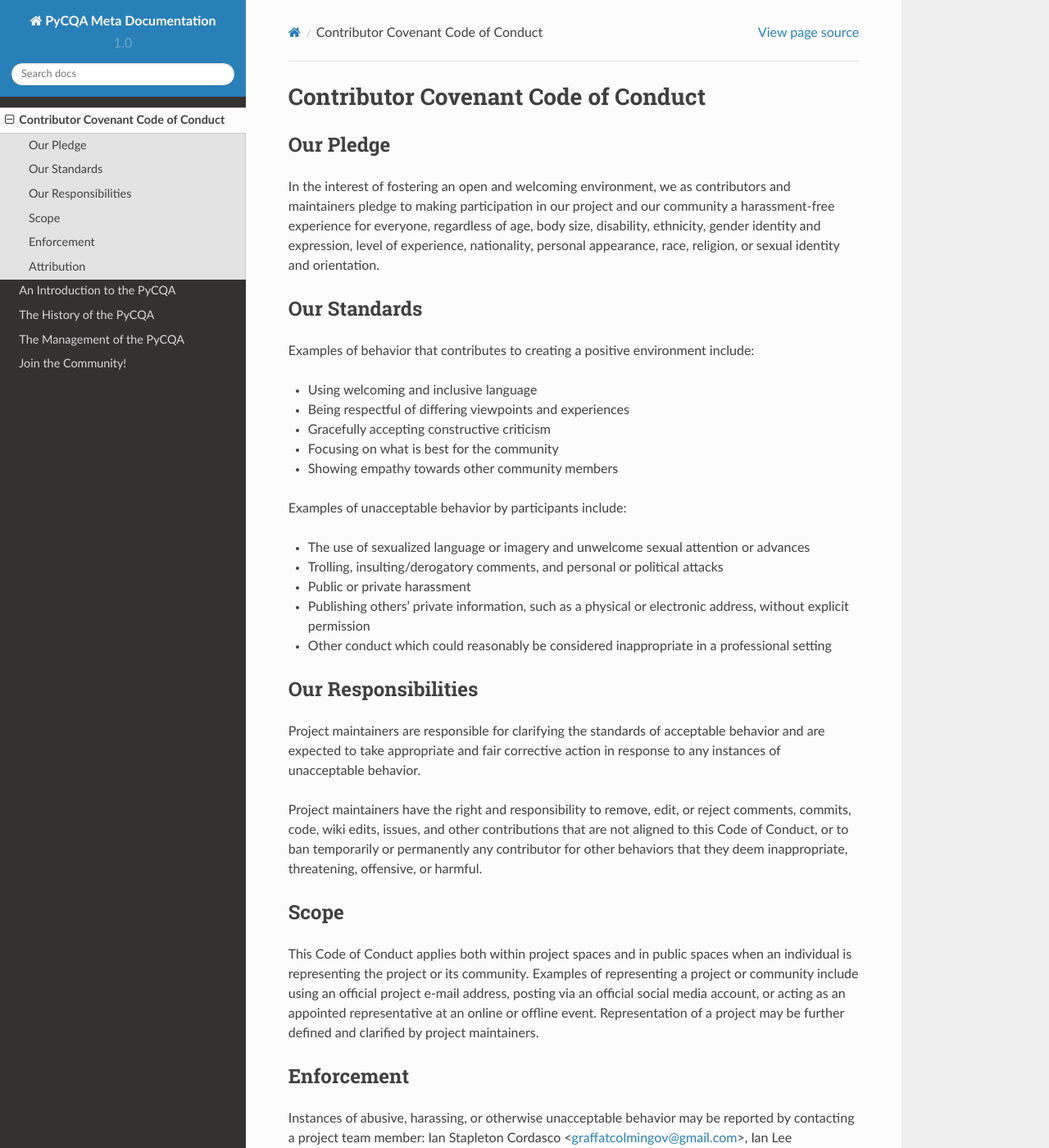
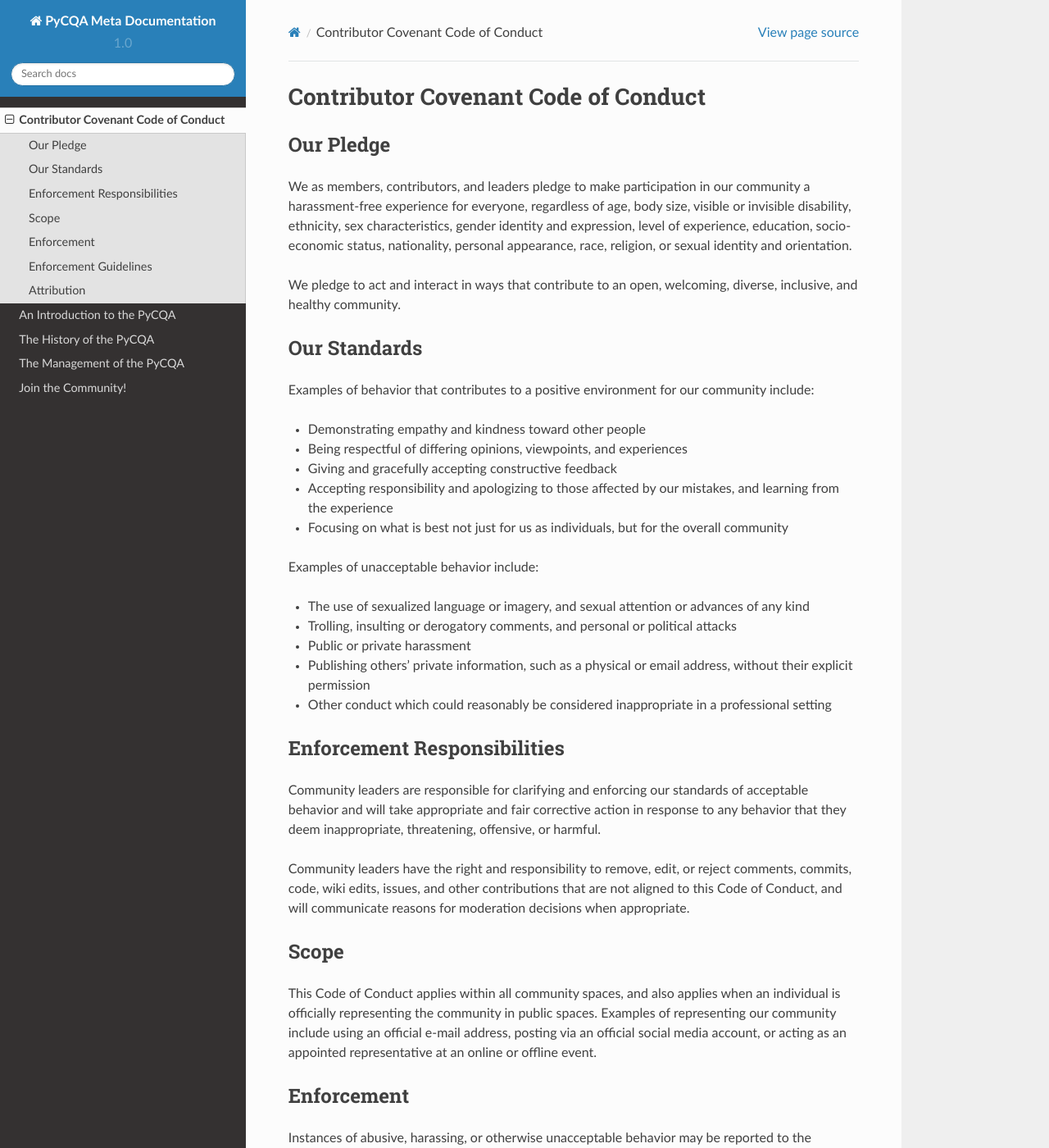
Before and after one commit to PyCQA/meta, a Sphinx documentation site: the page built from source/code-of-conduct.rst, in a window 1280 px wide and 1400 px high. Shown: the whole window at 82% size. Built offline with Sphinx 7.4.7 and the Read the Docs theme 2.0.0, drawn with Linux system fonts in a browser that asks for light colours; some of the changed text lies outside the part shown.

Commit message:
Update code of conduct to version 2.0
This change updates the code of conduct to the latest version, 2.0.
The latest version can be found here: https://www.contributor-covenant.org/version/2/0/code_of_conduct/

Fixes #34

```diff
--- a/source/code-of-conduct.rst
+++ b/source/code-of-conduct.rst
@@ -5,76 +5,134 @@
 Our Pledge
 ==========
 
-In the interest of fostering an open and welcoming environment, we as
-contributors and maintainers pledge to making participation in our project and
-our community a harassment-free experience for everyone, regardless of age, body
-size, disability, ethnicity, gender identity and expression, level of experience,
-nationality, personal appearance, race, religion, or sexual identity and
-orientation.
+We as members, contributors, and leaders pledge to make participation in our
+community a harassment-free experience for everyone, regardless of age, body
+size, visible or invisible disability, ethnicity, sex characteristics, gender
+identity and expression, level of experience, education, socio-economic status,
+nationality, personal appearance, race, religion, or sexual identity
+and orientation.
+
+We pledge to act and interact in ways that contribute to an open, welcoming,
+diverse, inclusive, and healthy community.
 
 Our Standards
 =============
 
-Examples of behavior that contributes to creating a positive environment
-include:
+Examples of behavior that contributes to a positive environment for our
+community include:
 
-* Using welcoming and inclusive language
-* Being respectful of differing viewpoints and experiences
-* Gracefully accepting constructive criticism
-* Focusing on what is best for the community
-* Showing empathy towards other community members
+* Demonstrating empathy and kindness toward other people
+* Being respectful of differing opinions, viewpoints, and experiences
+* Giving and gracefully accepting constructive feedback
+* Accepting responsibility and apologizing to those affected by our mistakes,
+  and learning from the experience
+* Focusing on what is best not just for us as individuals, but for the
+  overall community
 
-Examples of unacceptable behavior by participants include:
+Examples of unacceptable behavior include:
 
-* The use of sexualized language or imagery and unwelcome sexual attention or
-  advances
-* Trolling, insulting/derogatory comments, and personal or political attacks
+* The use of sexualized language or imagery, and sexual attention or
+  advances of any kind
+* Trolling, insulting or derogatory comments, and personal or political attacks
 * Public or private harassment
-* Publishing others' private information, such as a physical or electronic
-  address, without explicit permission
+* Publishing others' private information, such as a physical or email
+  address, without their explicit permission
 * Other conduct which could reasonably be considered inappropriate in a
   professional setting
 
-Our Responsibilities
-====================
+Enforcement Responsibilities
+============================
 
-Project maintainers are responsible for clarifying the standards of acceptable
-behavior and are expected to take appropriate and fair corrective action in
-response to any instances of unacceptable behavior.
+Community leaders are responsible for clarifying and enforcing our standards of
+acceptable behavior and will take appropriate and fair corrective action in
+response to any behavior that they deem inappropriate, threatening, offensive,
+or harmful.
 
-Project maintainers have the right and responsibility to remove, edit, or
-reject comments, commits, code, wiki edits, issues, and other contributions
-that are not aligned to this Code of Conduct, or to ban temporarily or
-permanently any contributor for other behaviors that they deem inappropriate,
-threatening, offensive, or harmful.
+Community leaders have the right and responsibility to remove, edit, or reject
+comments, commits, code, wiki edits, issues, and other contributions that are
+not aligned to this Code of Conduct, and will communicate reasons for moderation
+decisions when appropriate.
 
 Scope
 =====
 
-This Code of Conduct applies both within project spaces and in public spaces
-when an individual is representing the project or its community. Examples of
-representing a project or community include using an official project e-mail
-address, posting via an official social media account, or acting as an appointed
-representative at an online or offline event. Representation of a project may be
-further defined and clarified by project maintainers.
+This Code of Conduct applies within all community spaces, and also applies when
+an individual is officially representing the community in public spaces.
+Examples of representing our community include using an official e-mail address,
+posting via an official social media account, or acting as an appointed
+representative at an online or offline event.
 
 Enforcement
 ===========
 
 Instances of abusive, harassing, or otherwise unacceptable behavior may be
-reported by contacting a project team member: Ian Stapleton Cordasco <graffatcolmingov@gmail.com>,
-Ian Lee <IanLee1521@gmail.com> or Florian Bruhin <me@the-compiler.org>. All
-complaints will be reviewed and investigated and will result in a response that
-is deemed necessary and appropriate to the circumstances. The project team is
-obligated to maintain confidentiality with regard to the reporter of an incident.
-Further details of specific enforcement policies may be posted separately.
+reported to the community leaders responsible for enforcement at
+Ian Stapleton Cordasco <graffatcolmingov@gmail.com>,
+Ian Lee <IanLee1521@gmail.com> or Florian Bruhin <me@the-compiler.org>.
+All complaints will be reviewed and investigated promptly and fairly.
 
-Project maintainers who do not follow or enforce the Code of Conduct in good
-faith may face temporary or permanent repercussions as determined by other
-members of the project's leadership.
+All community leaders are obligated to respect the privacy and security of the
+reporter of any incident.
+
+Enforcement Guidelines
+======================
+
+Community leaders will follow these Community Impact Guidelines in determining
+the consequences for any action they deem in violation of this Code of Conduct:
+
+1. Correction
+
+**Community Impact**: Use of inappropriate language or other behavior deemed
+unprofessional or unwelcome in the community.
+
+**Consequence**: A private, written warning from community leaders, providing
+clarity around the nature of the violation and an explanation of why the
+behavior was inappropriate. A public apology may be requested.
+
+2. Warning
+
+**Community Impact**: A violation through a single incident or series
+of actions.
+
+**Consequence**: A warning with consequences for continued behavior. No
+interaction with the people involved, including unsolicited interaction with
+those enforcing the Code of Conduct, for a specified period of time. This
+includes avoiding interactions in community spaces as well as external channels
+like social media. Violating these terms may lead to a temporary or
+permanent ban.
+
+3. Temporary Ban
+
+**Community Impact**: A serious violation of community standards, including
+sustained inappropriate behavior.
+
+**Consequence**: A temporary ban from any sort of interaction or public
+communication with the community for a specified period of time. No public or
+private interaction with the people involved, including unsolicited interaction
+with those enforcing the Code of Conduct, is allowed during this period.
+Violating these terms may lead to a permanent ban.
+
+4. Permanent Ban
+
+**Community Impact**: Demonstrating a pattern of violation of community
+standards, including sustained inappropriate behavior,  harassment of an
+individual, or aggression toward or disparagement of classes of individuals.
+
+**Consequence**: A permanent ban from any sort of public interaction within
+the community.
 
 Attribution
 ===========
 
-This Code of Conduct is adapted from the Contributor Covenant, version 1.4,
-available at http://contributor-covenant.org/version/1/4/
+This Code of Conduct is adapted from the [Contributor Covenant][homepage],
+version 2.0, available at
+https://www.contributor-covenant.org/version/2/0/code_of_conduct.html.
+
+Community Impact Guidelines were inspired by [Mozilla's code of conduct
+enforcement ladder](https://github.com/mozilla/diversity).
+
+[homepage]: https://www.contributor-covenant.org
+
+For answers to common questions about this code of conduct, see the FAQ at
+https://www.contributor-covenant.org/faq. Translations are available at
+https://www.contributor-covenant.org/translations.
```
